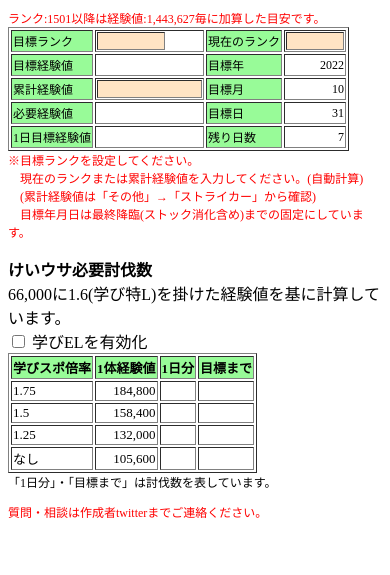
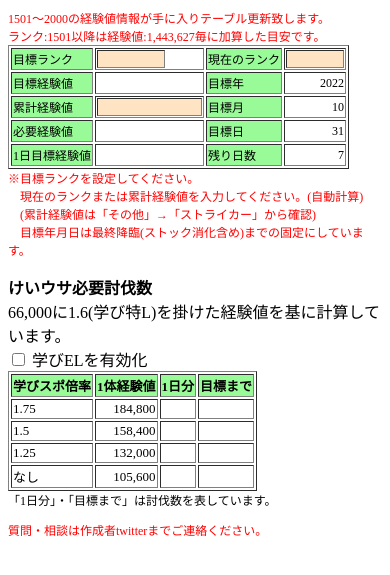
Before and after one commit to ishikoro1994/monsuto_rank_tool_sp, a plain HTML site: page docs/index.html in a window 390 px wide. Shown: the part 37-612 px from the top of the page. Drawn offline with nearby package versions, Linux system fonts and the light colour scheme.

Commit message:
2000メッセージ

```diff
--- a/docs/index.html
+++ b/docs/index.html
@@ -16,6 +16,7 @@
     </head>
     <body>
         <h1 id="head_title">モンスト　ランク計算ツール けいウサ版</h1>
+        <label id="update_msg">1501～2000の経験値情報が手に入りテーブル更新致します。</label><br/>
         <label id="over_rank_msg"></label>
         <table border="1" id="main_info">
             <tr>
--- a/docs/style/rank_tool.css
+++ b/docs/style/rank_tool.css
@@ -1,5 +1,6 @@
 @charset "utf-8";
 
+#update_msg,
 #over_rank_msg {
   color: red;
 }
@@ -75,6 +76,7 @@
 
 /*ウィンドウ幅が767px以上の場合に適用*/
 @media screen and (min-width: 1025px) {
+  #update_msg,
   #over_rank_msg {
     font-size: 14px;
   }
@@ -139,6 +141,7 @@
 
 @media screen and (max-width: 1024px) {
   /*ウィンドウ幅が最大767pxまでの場合に適用 タブレット*/
+  #update_msg,
   #over_rank_msg {
     font-size: 14px;
   }
@@ -208,6 +211,7 @@
     font-size: 18px;
   }
 
+  #update_msg,
   #over_rank_msg {
     font-size: 12px;
   }
```
